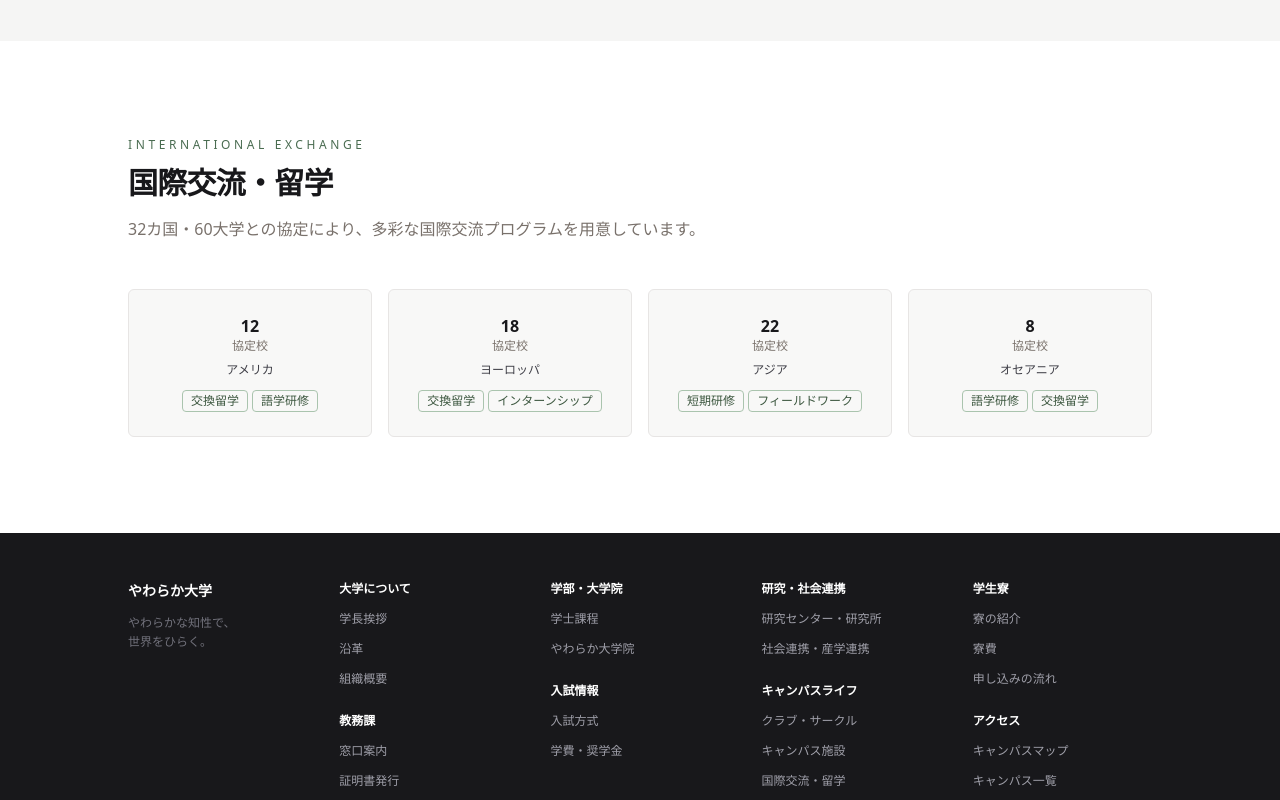
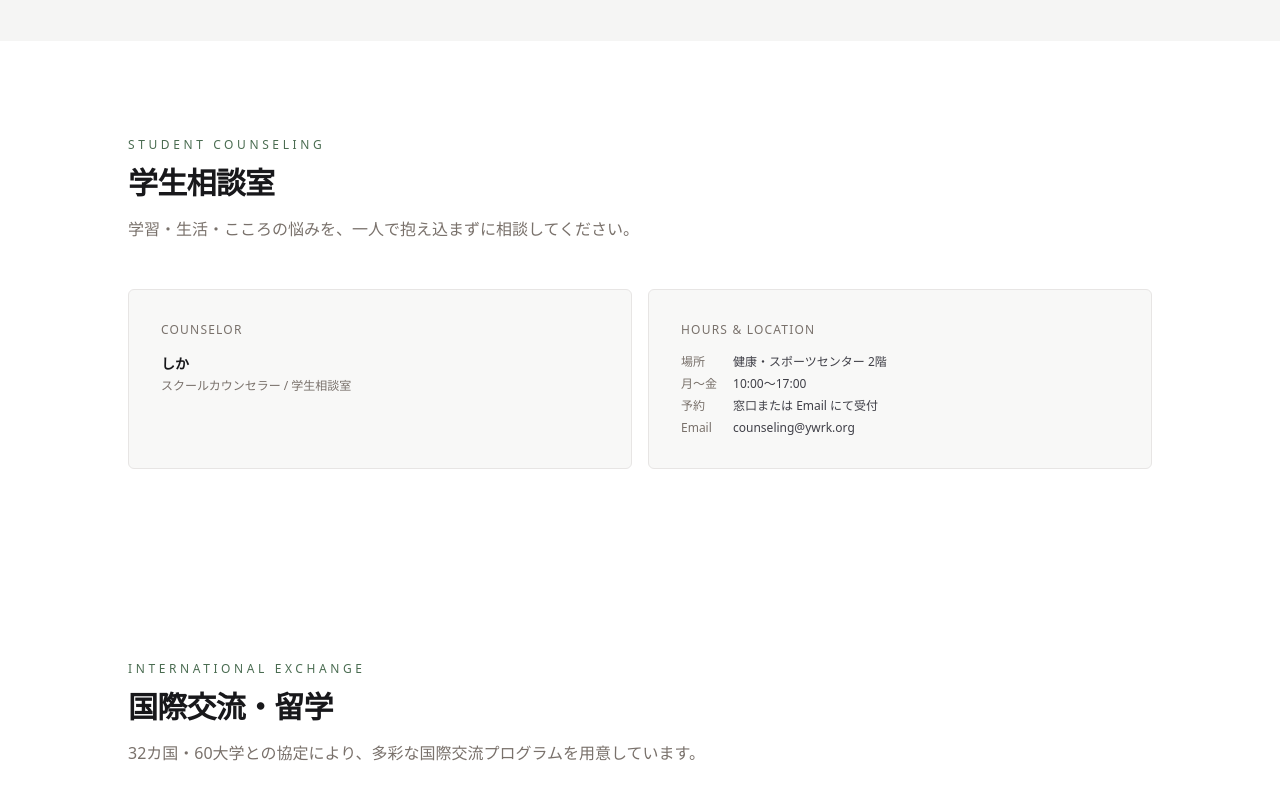
Before and after one commit to YwrkSalad/YwrkHP, a Next.js app: page /campus in a window 1280 px wide. Shown: the part 2000-2800 px from the top of the page. Built offline with nearby package versions, Linux system fonts and the light colour scheme.

Commit message:
feat: キャンパスページに学生相談室セクションを追加

```diff
--- a/app/_components/Footer.tsx
+++ b/app/_components/Footer.tsx
@@ -52,6 +52,7 @@ const footerCols: PageGroup[][] = [
       sections: [
         { label: "クラブ・サークル", href: "/campus#clubs" },
         { label: "キャンパス施設", href: "/campus#facilities" },
+        { label: "学生相談室", href: "/campus#counseling" },
         { label: "国際交流・留学", href: "/campus#international" },
       ],
     },
--- a/app/campus/page.tsx
+++ b/app/campus/page.tsx
@@ -226,6 +226,49 @@ export default function CampusPage() {
           </div>
         </PageSection>
 
+        {/* 学生相談室 */}
+        <PageSection id="counseling">
+          <ScrollReveal>
+            <SectionHeading
+              eyebrow="Student Counseling"
+              title="学生相談室"
+              description="学習・生活・こころの悩みを、一人で抱え込まずに相談してください。"
+              titleClassName="text-lg sm:text-3xl font-semibold tracking-tight text-zinc-900"
+              descriptionClassName="mt-4 text-base font-light text-stone-500"
+              className="mb-7 sm:mb-12"
+            />
+          </ScrollReveal>
+
+          <ScrollReveal delay={0.1}>
+            <div className="grid gap-4 sm:grid-cols-2">
+              <div className="rounded-md border border-stone-200 bg-stone-100/70 p-4 sm:p-8">
+                <p className="mb-4 text-xs font-medium tracking-widest text-stone-500 uppercase">
+                  Counselor
+                </p>
+                <p className="text-sm font-semibold text-zinc-900">しか</p>
+                <p className="mt-1 text-xs text-stone-500">
+                  スクールカウンセラー / 学生相談室
+                </p>
+              </div>
+              <div className="rounded-md border border-stone-200 bg-stone-100/70 p-4 sm:p-8">
+                <p className="mb-4 text-xs font-medium tracking-widest text-stone-500 uppercase">
+                  Hours & Location
+                </p>
+                <div className="grid grid-cols-[max-content_1fr] gap-x-4 gap-y-1.5 text-xs">
+                  <span className="text-stone-500">場所</span>
+                  <span className="text-zinc-700">健康・スポーツセンター 2階</span>
+                  <span className="text-stone-500">月〜金</span>
+                  <span className="text-zinc-700">10:00〜17:00</span>
+                  <span className="text-stone-500">予約</span>
+                  <span className="text-zinc-700">窓口または Email にて受付</span>
+                  <span className="text-stone-500">Email</span>
+                  <span className="text-zinc-700">counseling@ywrk.org</span>
+                </div>
+              </div>
+            </div>
+          </ScrollReveal>
+        </PageSection>
+
         {/* 国際交流 */}
         <PageSection id="international">
           <ScrollReveal>
--- a/data/about.ts
+++ b/data/about.ts
@@ -85,7 +85,7 @@ export const board = [
     role: "カウンセラー",
     name: "しか",
     note: "学生相談室 / スクールカウンセラー",
-    href: "/campus",
+    href: "/campus#counseling",
   },
 ];
 
```
